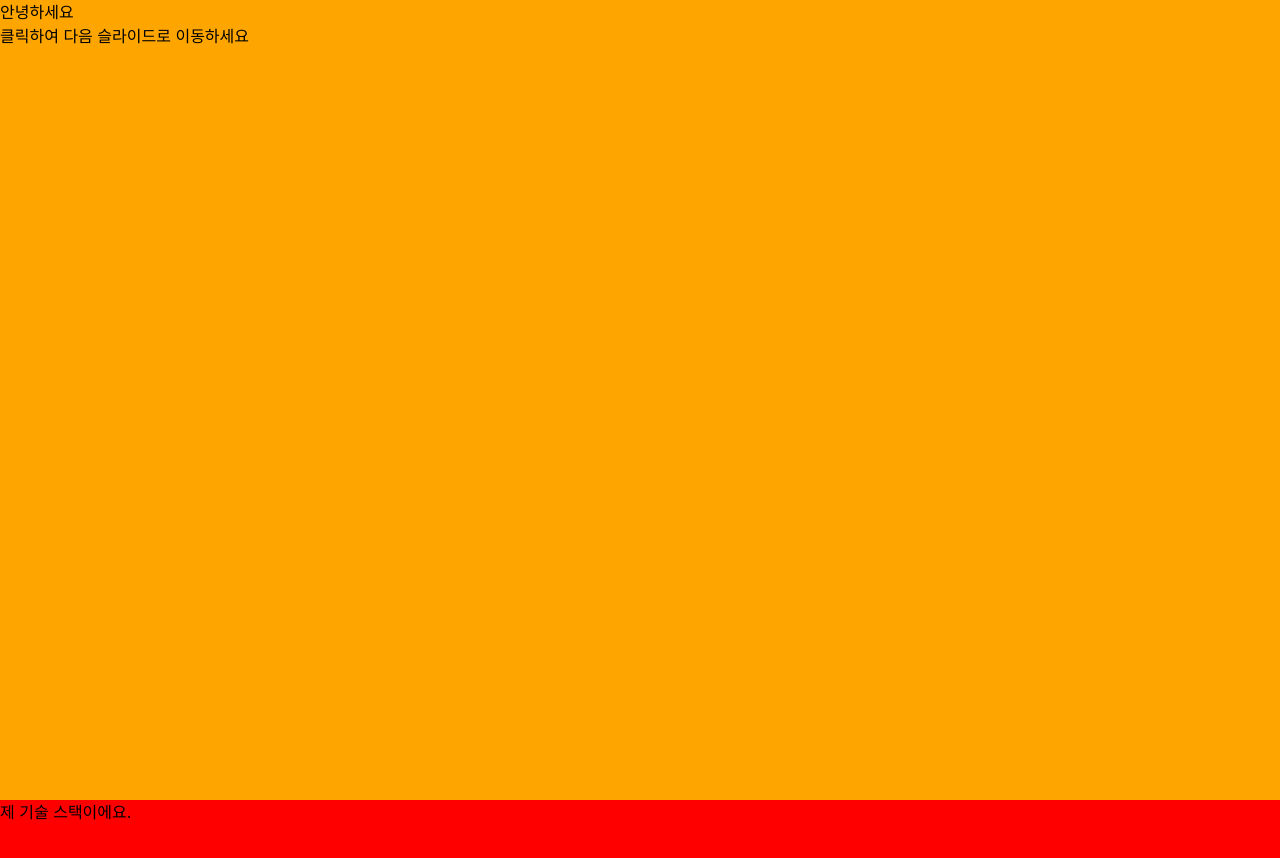
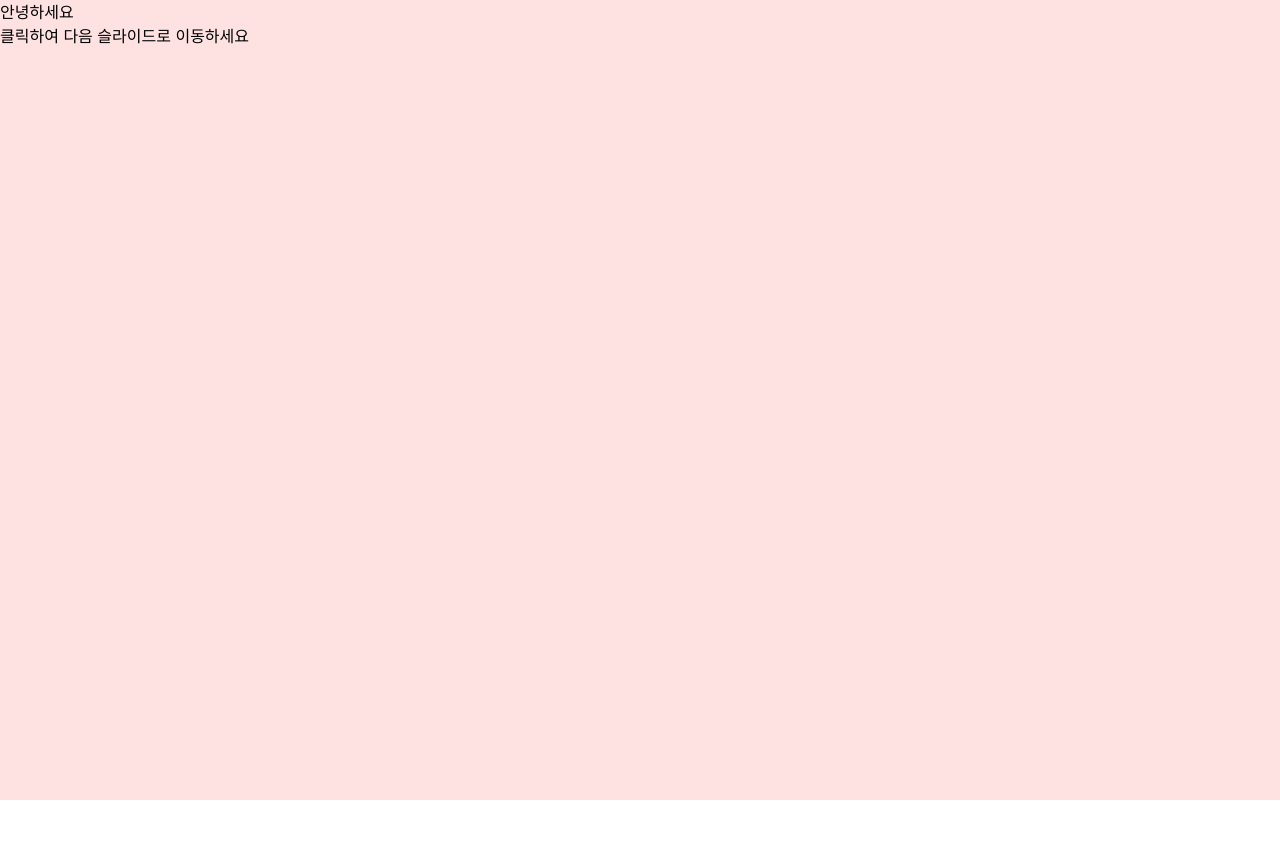
Before and after one commit to JIUUOO/portfolio-web, a React (Create React App) app: page / in a window 1280 px wide. Shown: the top 858 px of the page. After the commit the page ends 800 px from the top, so only its background shows below. Built offline with nearby package versions, Linux system fonts and the light colour scheme.

Commit message:
test: add slide changes whenever click

```diff
--- a/src/App.css
+++ b/src/App.css
@@ -9,10 +9,8 @@ body {
 }
 
 .full-page {
+  position: absolute;
   background-color: orange;
+  width: 100vw;
   height: 100vh;
 }
-
-.full-page:nth-child(2) {
-  background-color: red;
-}
--- a/src/App.js
+++ b/src/App.js
@@ -1,14 +1,18 @@
-import React, { useEffect } from "react";
+import React, { useEffect, useContext } from "react";
 import "./App.css";
+import { GlobalContext } from "./context";
 import Home from "./pages/home";
 import Skills from "./pages/skills";
 
-const listener = (e) => {
-  console.log(e);
-};
+function App() {
+  const { currSlide, setCurrSlide } = useContext(GlobalContext);
 
-function App() {
+  const listener = async (e) => {
+    await setCurrSlide((currSlide + 1) % 2);
+  };
+
   useEffect(() => {
+    console.log(currSlide);
     window.addEventListener("click", listener);
 
     return () => {
@@ -18,8 +22,8 @@ function App() {
 
   return (
     <React.StrictMode>
-      <Home />
-      <Skills />
+      <Home currSlide={currSlide} />
+      <Skills currSlide={currSlide} />
     </React.StrictMode>
   );
 }
--- a/src/context/index.jsx
+++ b/src/context/index.jsx
@@ -3,10 +3,13 @@ import { createContext, useState } from "react";
 export const GlobalContext = createContext(null);
 
 export default function GlobalState({ children }) {
+  const [currSlide, setCurrSlide] = useState(0);
   const [userKey, setUserKey] = useState("");
 
   return (
-    <GlobalContext.Provider value={{ userKey, setUserKey }}>
+    <GlobalContext.Provider
+      value={{ currSlide, setCurrSlide, userKey, setUserKey }}
+    >
       {children}
     </GlobalContext.Provider>
   );
--- a/src/pages/home/index.jsx
+++ b/src/pages/home/index.jsx
@@ -1,8 +1,10 @@
-export default function Home() {
+export default function Home(props) {
   return (
-    <div className="full-page">
-      <div clasName="">안녕하세요</div>
-      <div>클릭하여 다음 슬라이드로 이동하세요</div>
+    <div className={props.currSlide === 0 ? "" : "hidden"}>
+      <div className="w-screen h-screen bg-red-100">
+        <div>안녕하세요</div>
+        <div>클릭하여 다음 슬라이드로 이동하세요</div>
+      </div>
     </div>
   );
 }
--- a/src/pages/skills/index.jsx
+++ b/src/pages/skills/index.jsx
@@ -1,3 +1,10 @@
-export default function Skills() {
-  return <div className="full-page">제 기술 스택이에요.</div>;
+export default function Skills(props) {
+  return (
+    <div className={props.currSlide === 1 ? "" : "hidden"}>
+      <div className="w-screen h-screen bg-blue-100">
+        <div>제 기술 스택이에요</div>
+        <div>클릭하여 다음 슬라이드로 이동하세요</div>
+      </div>
+    </div>
+  );
 }
```
